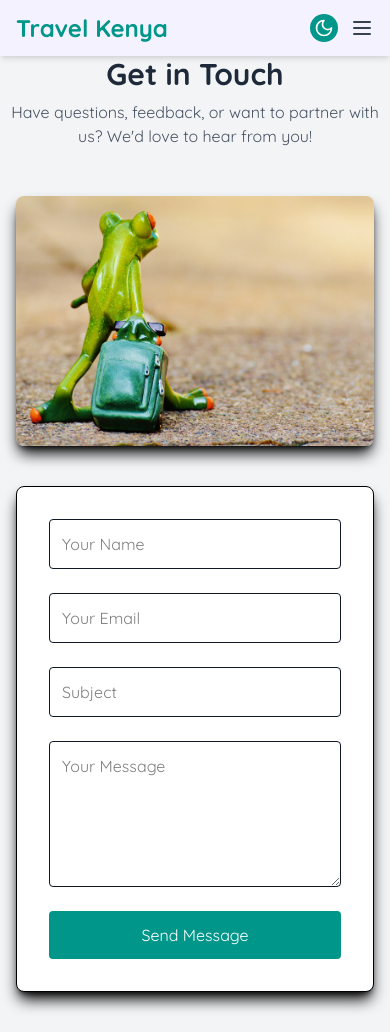
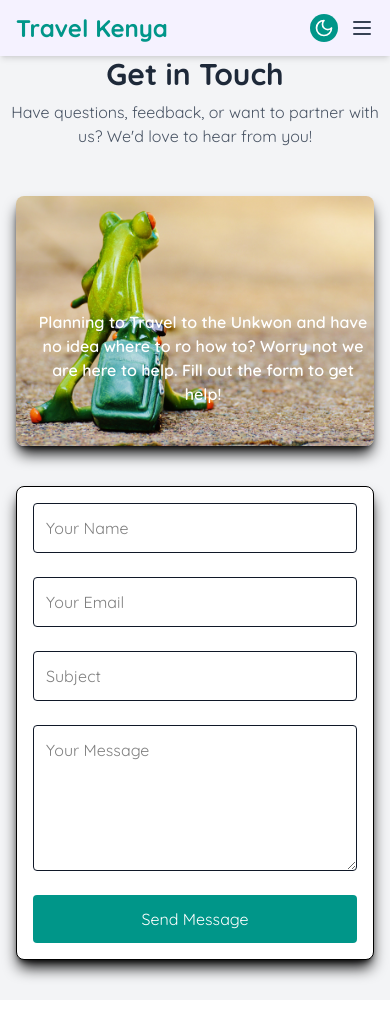
Before and after one commit to Grealishgit/Travel-Kenya, a React (Vite) app: page /contact in a window 390 px wide. After the commit the page ends 1000 px from the top, so only its background shows below. Built offline with nearby package versions, Linux system fonts and the light colour scheme; a web font is replaced by a local one.

Commit message:
feat: Enhance ContactUs component with additional text overlay and responsive form padding

```diff
--- a/src/pages/ContactUs.jsx
+++ b/src/pages/ContactUs.jsx
@@ -13,12 +13,18 @@ const ContactUs = () => {
                 </p>
             <div className='py-10 px-4 gap-10  flex md:flex-row flex-col items-center'>
                 <div className='md:w-1/2 w-full  flex'>
-                    <img src={image2} alt="" className='rounded-lg shadow-lg dark:shadow-white shadow-black h-full w-full' />
+                    <div className='relative flex'>
+                        <img src={image2} alt="" className='rounded-lg shadow-lg dark:shadow-white shadow-black h-full w-full' />
+                        <p className='absolute text-md text-white  text-center font-semibold pl-4 bottom-10'>Planning to Travel to the Unkwon and have no idea where to ro how to?
+                            <span className=''> Worry not we are here to help. Fill out the form to get help!</span> </p>
+
+                    </div>
+
                 </div>
                 <div className='md:w-1/2 w-full flex'>
                     <div className="w-full mx-auto">
 
-                        <form className="bg-white dark:bg-gray-800 border border-black p-8 rounded-lg shadow-lg dark:shadow-white shadow-black grid gap-6">
+                        <form className="bg-white dark:bg-gray-800 border border-black md:p-8 p-4 rounded-lg shadow-lg dark:shadow-white shadow-black grid gap-6">
                     <div className="grid md:grid-cols-2 gap-6">
                         <input
                             type="text"
```
